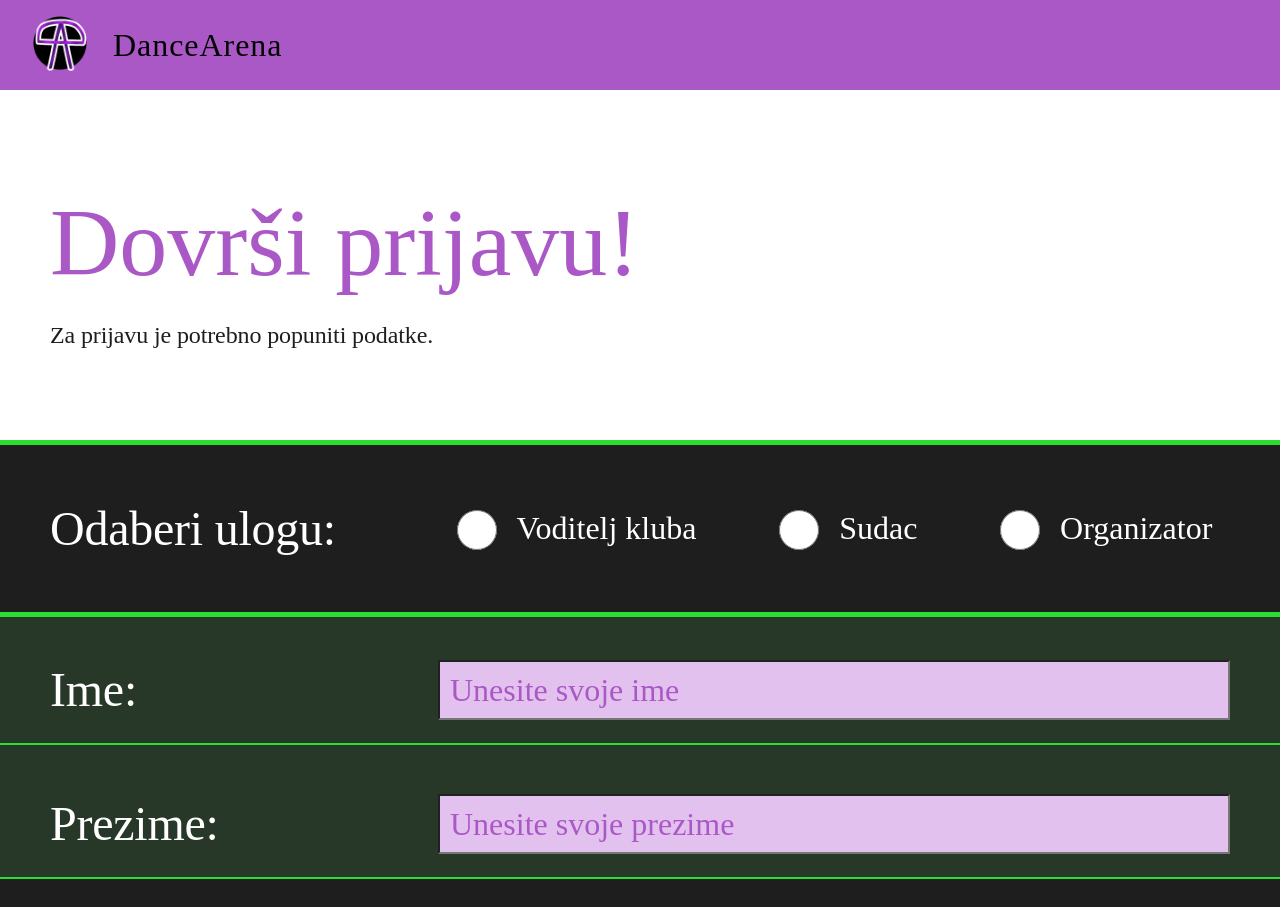
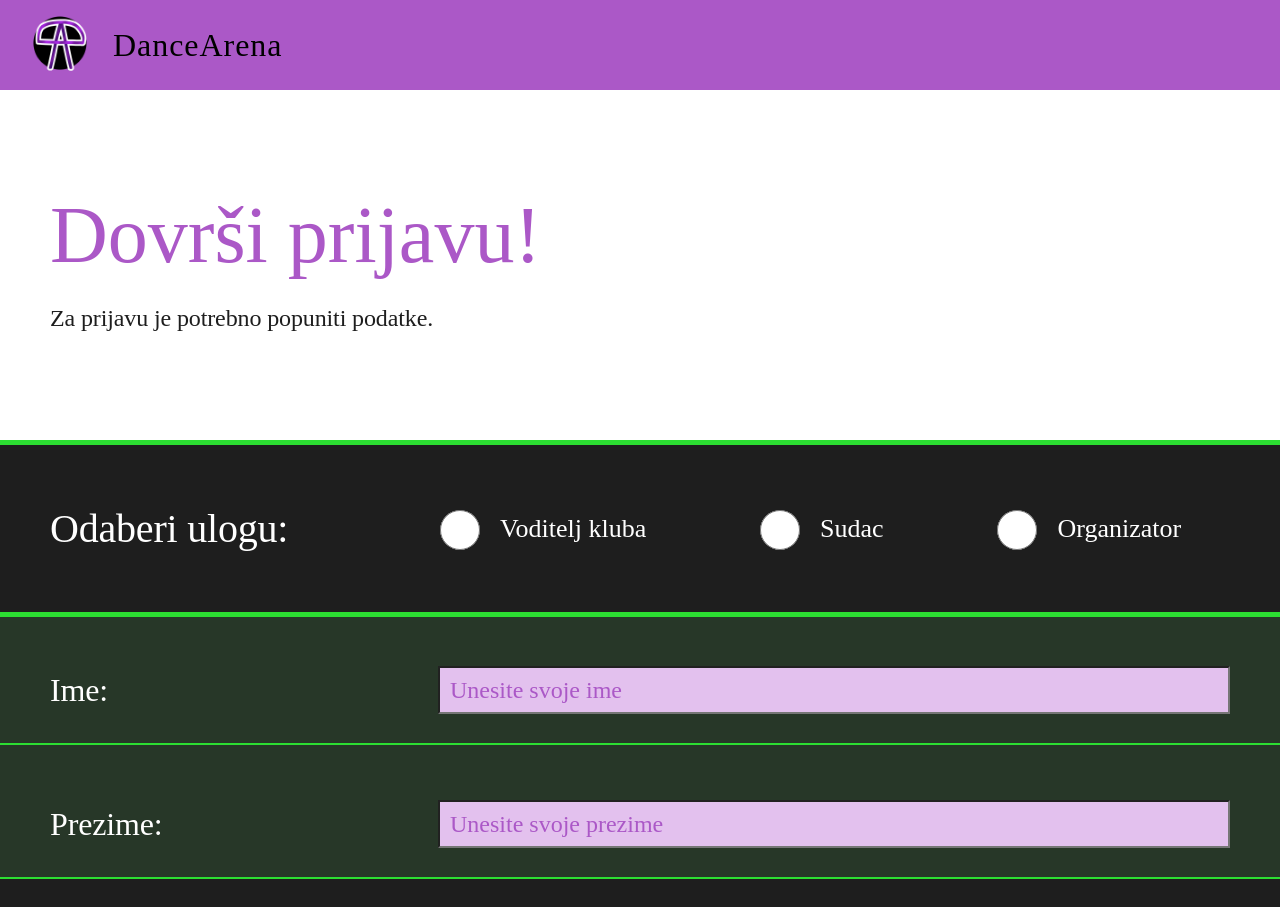
Before and after one commit to RafaelLovrencic/DanceArena, a React (Vite) app in the folder frontend/: page /unospodataka in a window 1280 px wide. Shown: the top 907 px of the page. Built offline with nearby package versions, Linux system fonts and the light colour scheme; a web font is replaced by a local one.

Commit message:
Refs #14: Dodano slanje podataka backendu

```diff
--- a/frontend/src/izgled/unospodataka.css
+++ b/frontend/src/izgled/unospodataka.css
@@ -11,7 +11,7 @@
     font-family: 'Sedan SC';
     font-style: normal;
     font-weight: 400;
-    font-size: 96px;
+    font-size: 80px;
     padding-left: 50px;
     margin-bottom: 0;
     color: #AB58C7;
@@ -50,7 +50,7 @@
     font-family: 'Sedan SC';
     font-style: normal;
     font-weight: 400;
-    font-size: 48px;
+    font-size: 40px;
     line-height: 145%;
     display: flex;
     align-items: center;
@@ -62,7 +62,7 @@
     font-family: 'Sedan SC';
     font-style: normal;
     font-weight: 400;
-    font-size: 32px;
+    font-size: 26px;
     line-height: 145%;
     display: flex;
     align-items: center;
@@ -114,7 +114,7 @@
     font-family: 'Sedan SC';
     font-style: normal;
     font-weight: 400;
-    font-size: 48px;
+    font-size: 32px;
     line-height: 145%;
     display: flex;
     align-items: center;
@@ -127,7 +127,7 @@
     font-family: 'Sedan SC';
     font-style: normal;
     font-weight: 400;
-    font-size: 32px;
+    font-size: 24px;
     line-height: 145%;
     width: 60vw;
     padding: 5px 10px;
--- a/frontend/src/stranice/unospodataka.jsx
+++ b/frontend/src/stranice/unospodataka.jsx
@@ -1,10 +1,39 @@
 import '../izgled/unospodataka.css'
 import NavigacijskaTraka from './navigacijskatraka.jsx';
 import { useState } from 'react';
+import { useNavigate } from 'react-router-dom';
 
 
 export default function UnosPodataka() {
   const [uloga, setUloga] = useState('');
+  const [ime, setIme] = useState('');
+  const [prezime, setPrezime] = useState('');
+  const [lokacija, setLokacija] = useState('');
+  const [imeKluba, setImeKluba] = useState('');
+
+  const posaljiPodatke = async (e) => {
+    e.preventDefault();
+    if (!ime || !prezime || !uloga || (uloga === 'voditelj' && (!imeKluba || !lokacija))) {
+      alert("Molimo popunite sva obavezna polja!");
+      return;
+    }
+    const podaci = {Ime: ime + " " + prezime,
+      Uloga: uloga,
+      ...(uloga === 'voditelj' && {
+        "Ime kluba": imeKluba,
+        Lokacija: lokacija
+      })
+    }
+    console.log(podaci);
+    const response = await fetch('/registracija', {
+      method: 'POST',
+      headers: { 'Content-Type': 'application/json' },
+      body: JSON.stringify(podaci),
+    });
+    if (response.ok) {
+      navigate('/');
+    }
+  };
   return (
   <>
     <nav>
@@ -15,7 +44,7 @@ export default function UnosPodataka() {
         <p className='uputeZaPrijavu'>Za prijavu je potrebno popuniti podatke.</p>
     </section>
     <div className='okvirZaFormu'>
-      <form className="unosPodataka">
+      <form className="unosPodataka"  onSubmit={posaljiPodatke}>
         <div className="odabirUloge">
           <label className="odaberiUlogu">Odaberi ulogu:</label>
           <div className="radioGrupa">
@@ -33,23 +62,23 @@ export default function UnosPodataka() {
         <div className='tekstOpcije'>
           <div className="ime">
             <label>Ime:</label>
-            <input type="text" placeholder="Unesite svoje ime" />
+            <input type="text" placeholder="Unesite svoje ime" value={ime} onChange={(e) => setIme(e.target.value)}/>
           </div>
 
           <div className="prezime">
             <label>Prezime:</label>
-            <input type="text" placeholder="Unesite svoje prezime" />
+            <input type="text" placeholder="Unesite svoje prezime" value={prezime} onChange={(e) => setPrezime(e.target.value)}/>
           </div>
           {uloga === 'voditelj' && (
             <>
               <div className="imeKluba">
                 <label>Ime kluba:</label>
-                <input type="text" placeholder="Unesite ime kluba" />
+                <input type="text" placeholder="Unesite ime kluba" value={imeKluba} onChange={(e) => setImeKluba(e.target.value)}/>
               </div>
 
               <div className="lokacija">
                 <label>Lokacija kluba:</label>
-                <input type="text" placeholder="Unesite lokaciju kluba" />
+                <input type="text" placeholder="Unesite lokaciju kluba" value={lokacija} onChange={(e) => setLokacija(e.target.value)}/>
               </div>
             </>
           )}
```
